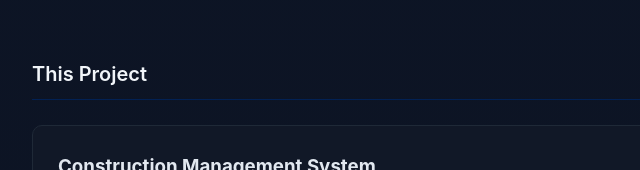
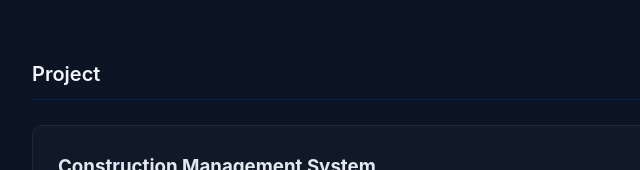
Before and after one commit to nanokhanathip/khanathip.github.io, a plain HTML site: page index.html in a window 1280 px wide. Shown: the part 1510-1680 px from the top of the page, 158-798 px from the left. Drawn offline with Linux system fonts and the light colour scheme.

Commit message:
Add files via upload

```diff
--- a/index.html
+++ b/index.html
@@ -47,7 +47,7 @@
     </section>
 
     <section>
-      <h2>This Project</h2>
+      <h2>Project</h2>
       <div id="projects" class="projects-grid"></div>
     </section>
 
```
